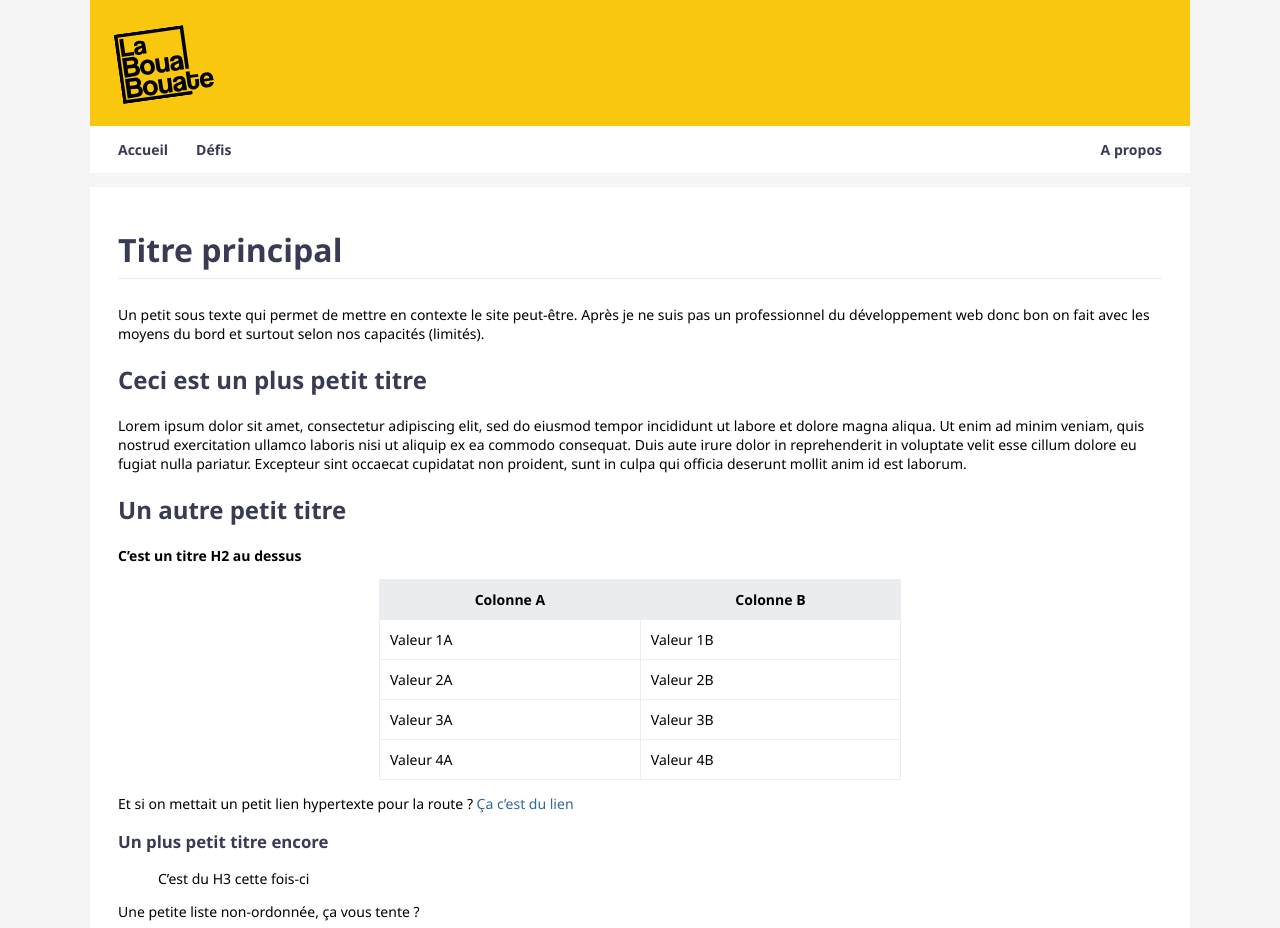
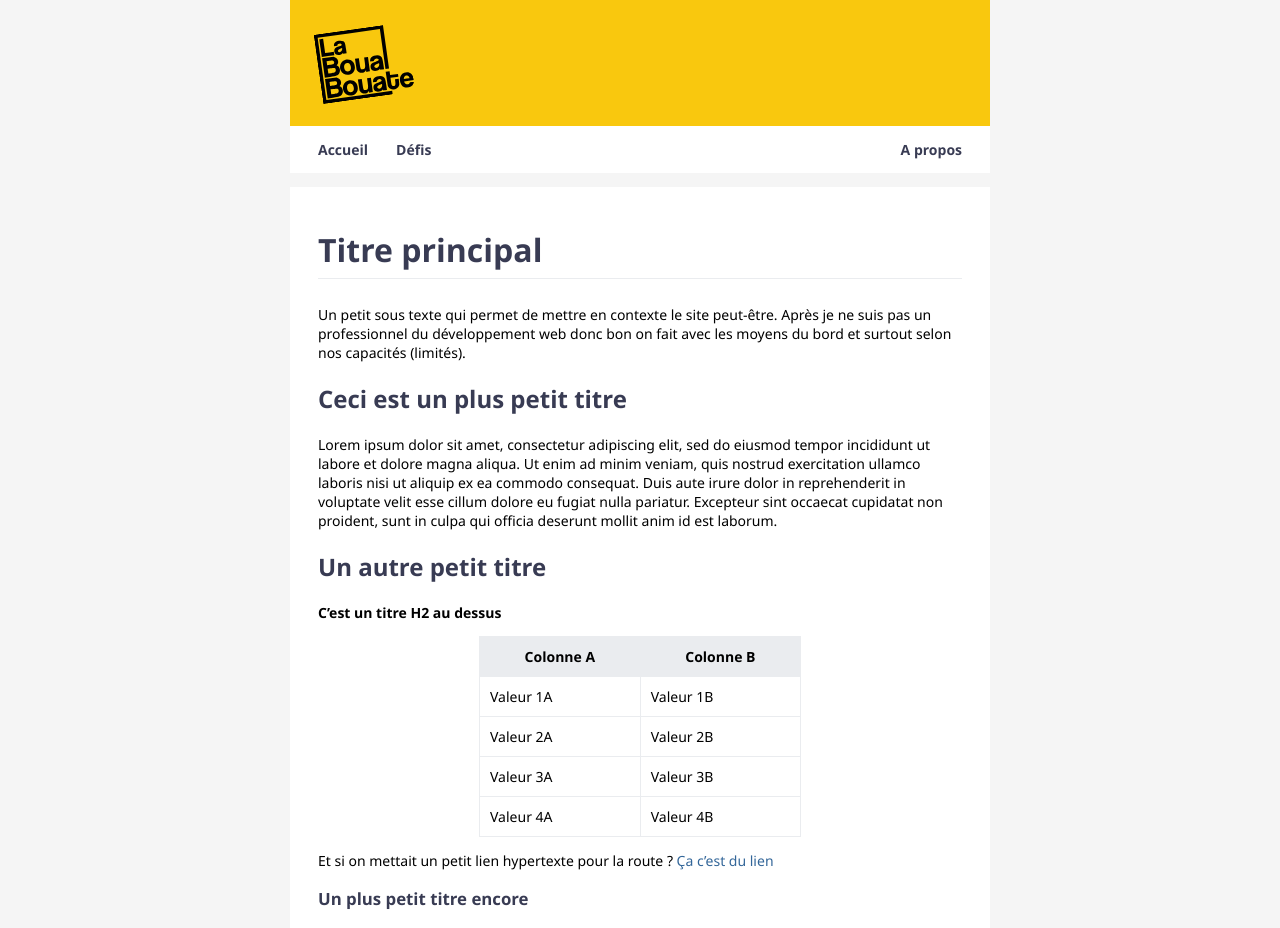
Before and after one commit to leobouard/leobouard.github.io, a Jekyll site: the page built from index.md, in a window 1280 px wide. Shown: the top 928 px of the page. Built offline with Jekyll 4.4.1, drawn with Linux system fonts in a browser that asks for light colours; our own code applies the rules of GitHub Pages for plain Markdown files.

Commit message:
Update style.scss

```diff
--- a/assets/css/style.scss
+++ b/assets/css/style.scss
@@ -12,7 +12,7 @@ COLOR SCHEME
 
 html {
     margin: auto;
-    max-width: 1100px;
+    max-width: 700px;
     min-width: 500px;
     height: 100%;
 }
```
